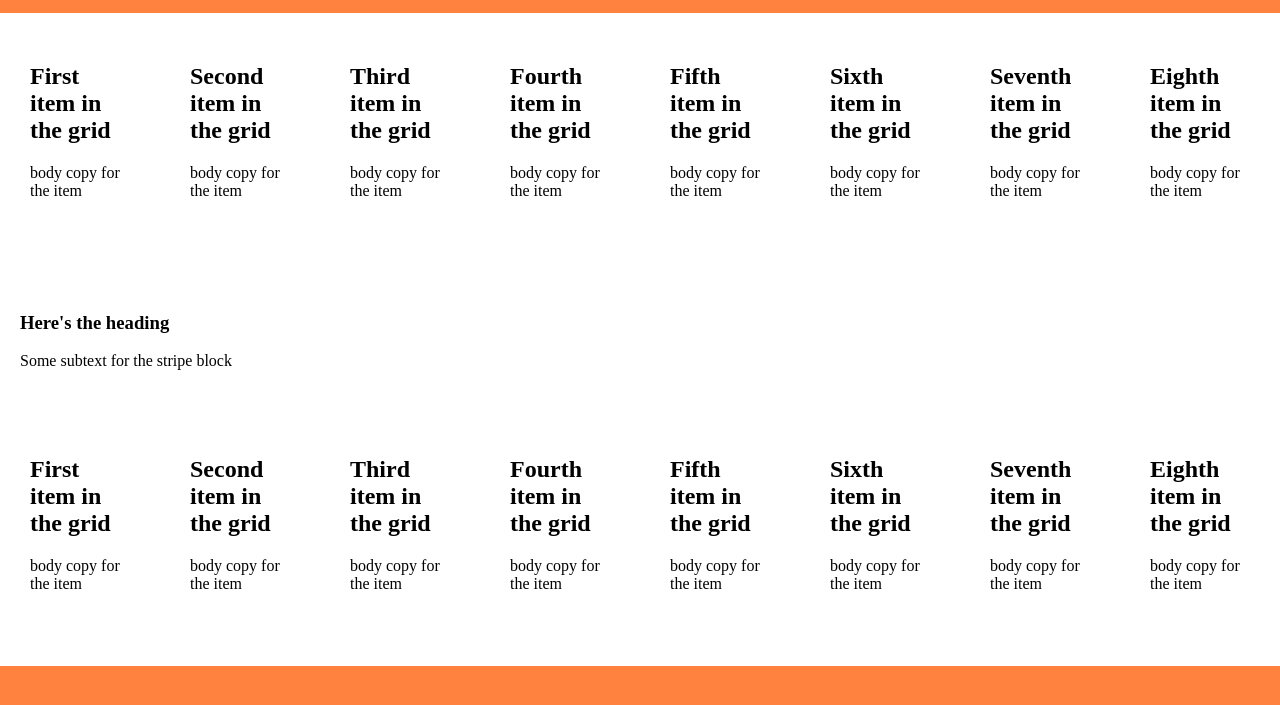
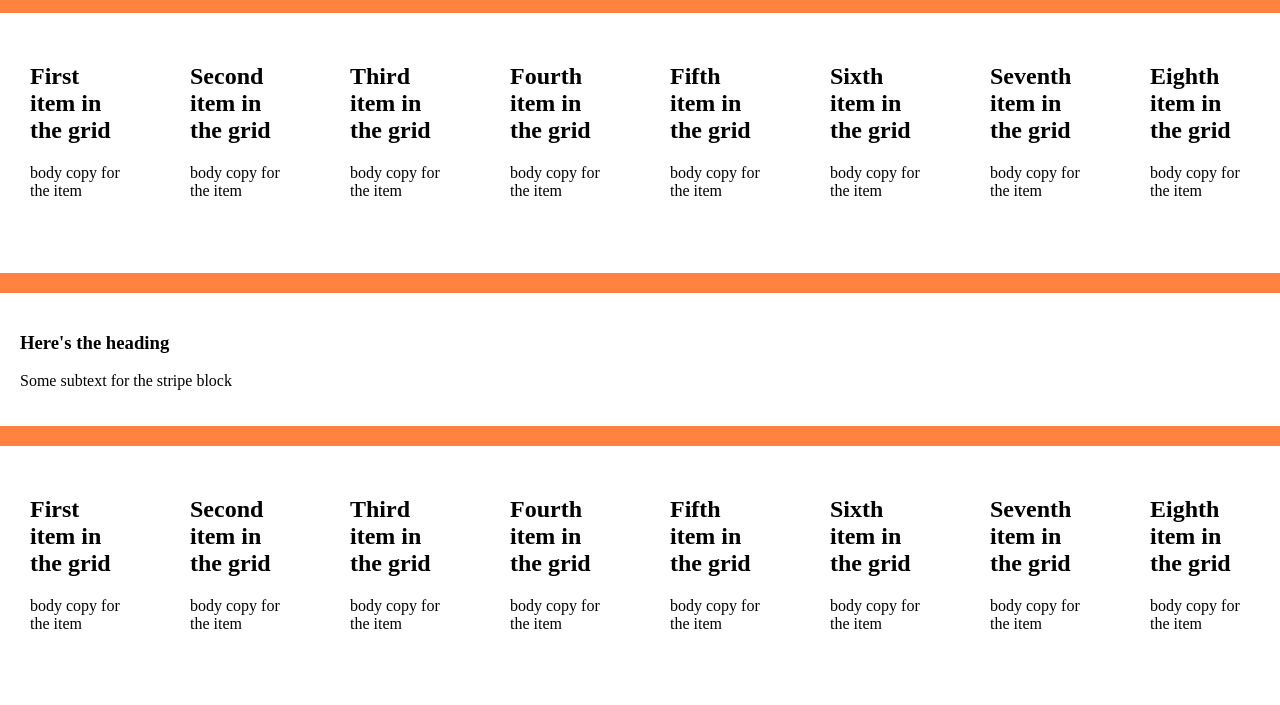
Before and after one commit to HamStanford/github.io, a website: page index.html in a window 1280 px wide. Shown: the part 119-824 px from the top of the page. Before the commit the page ends 800 px from the top, so only its background shows below. Drawn offline with Linux system fonts and the light colour scheme.

Commit message:
Adding stripe margin

```diff
--- a/styles.css
+++ b/styles.css
@@ -56,6 +56,7 @@ body{
 .stripe-block{
   background-color: var(--brands-tab-surface);
   padding: 20px;
+  margin: 20px 0 20px 0;
 }
 
 
```
